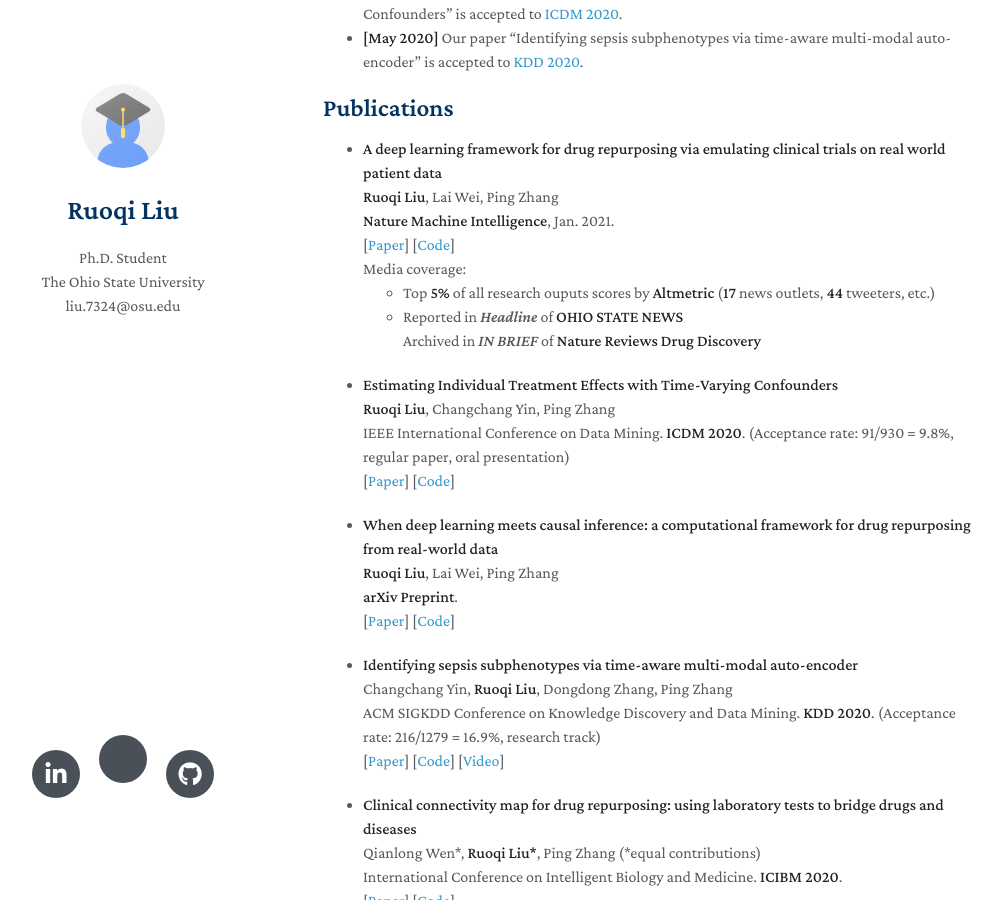
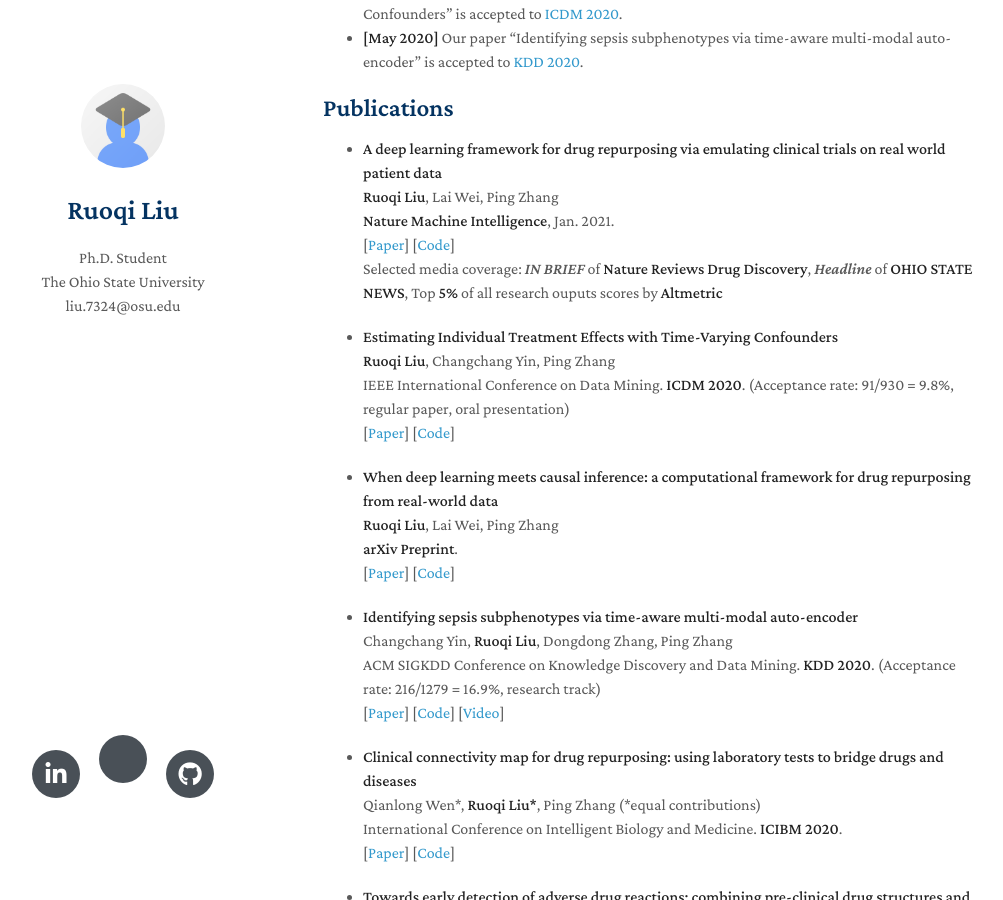
Before and after one commit to yinchangchang/changchangyin.github.io, a Jekyll site: the page built from index.md, in a window 1280 px wide and 900 px high, scrolled down 409 px. Shown: the whole window, without its empty margins (147-1150 px from the left). Built offline with Jekyll 4.4.1, drawn with Linux system fonts in a browser that asks for light colours; nearby versions of some CDN libraries; a style sheet for code colours, icons or effects is not loaded; our own code applies the rules of GitHub Pages for plain Markdown files.

Commit message:
Update index.md

```diff
--- a/index.md
+++ b/index.md
@@ -22,11 +22,7 @@ I'm a second-year Ph.D. student at the Department of Computer Science and Engine
   <br>
   [[Paper](https://rdcu.be/cc2CP)] [[Code](https://github.com/ruoqi-liu/DeepIPW)]
    <br>
-  Media coverage:
-    - Top **5%** of all research ouputs scores by [**Altmetric**](https://nature.altmetric.com/details/97084743) (**17** news outlets, **44** tweeters, etc.)
-    - Reported in *Headline* of [**OHIO STATE NEWS**](https://news.osu.edu/using-artificial-intelligence-to-find-new-uses-for-existing-medications/)
-  <br>
-  Archived in *IN BRIEF* of [**Nature Reviews Drug Discovery**](https://www.nature.com/articles/d41573-021-00006-w)
+  Selected media coverage: *IN BRIEF* of [**Nature Reviews Drug Discovery**](https://www.nature.com/articles/d41573-021-00006-w), *Headline* of [**OHIO STATE NEWS**](https://news.osu.edu/using-artificial-intelligence-to-find-new-uses-for-existing-medications/), Top **5%** of all research ouputs scores by [**Altmetric**](https://nature.altmetric.com/details/97084743)
 
 - **Estimating Individual Treatment Effects with Time-Varying Confounders**
   <br>
```
